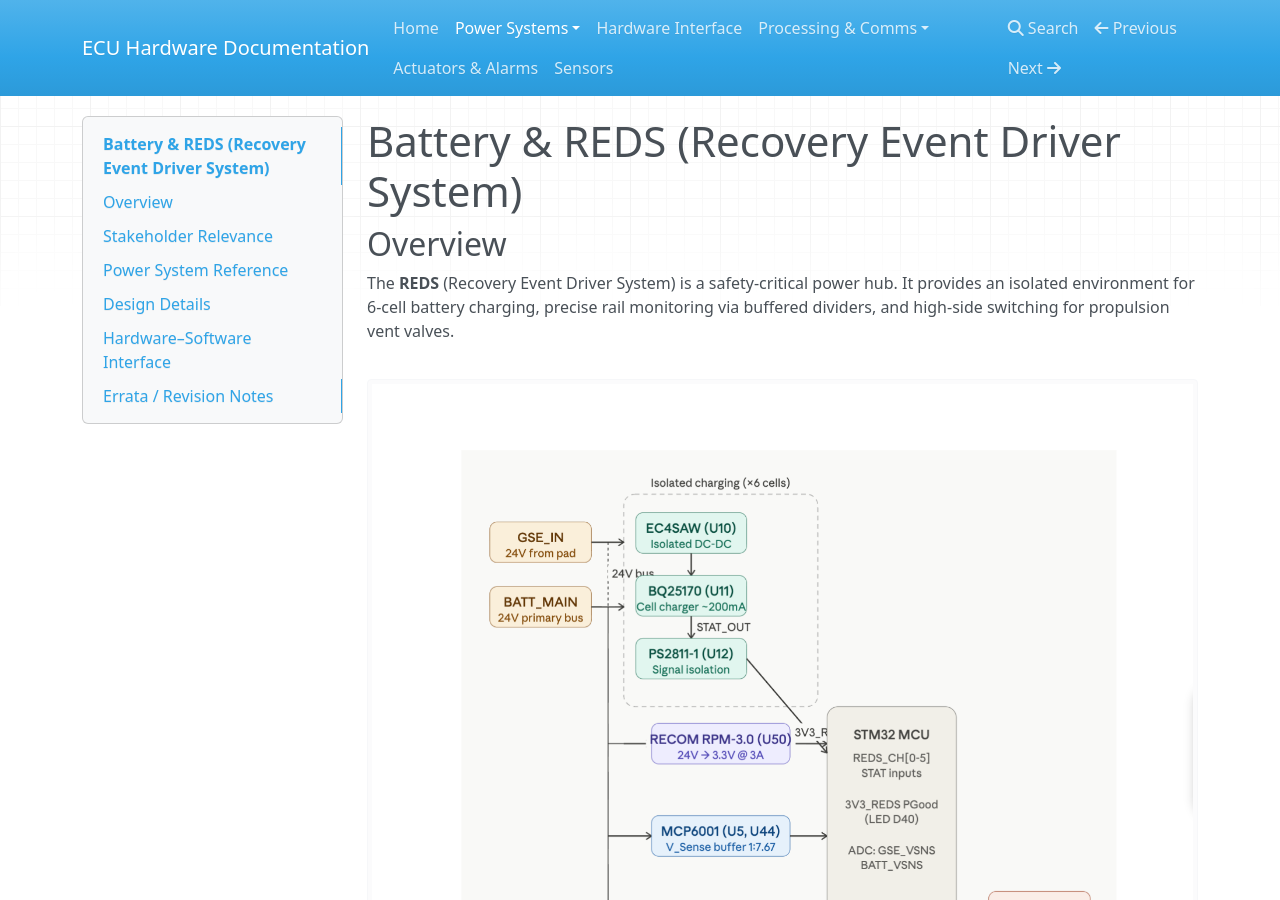
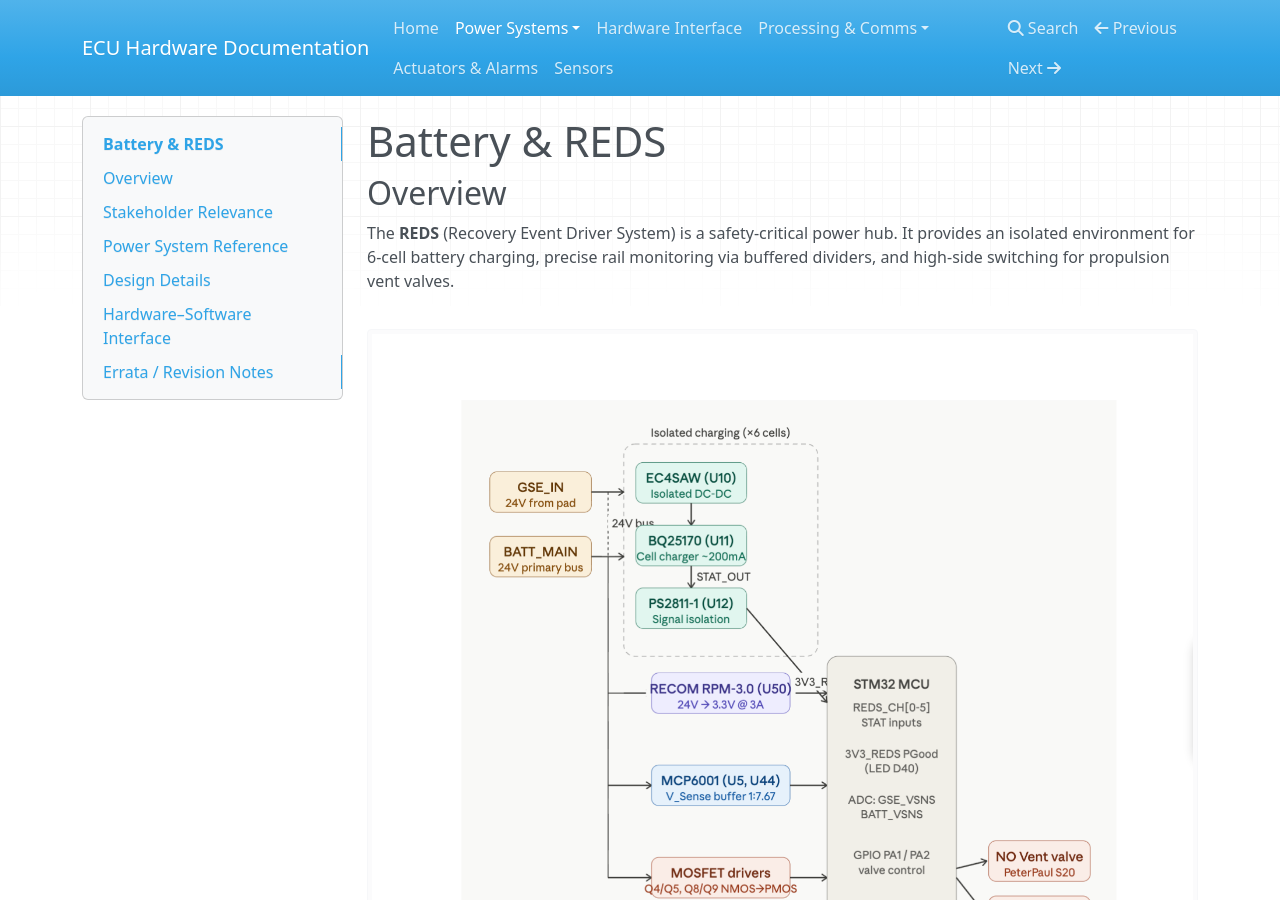
Before and after one commit to UCI-Rocket-Project/rocket2-ecu-hardware, an MkDocs documentation site: the page built from docs/power/battery_reds.md, in a window 1280 px wide and 900 px high. Built offline with MkDocs 1.6.1, drawn with Linux system fonts in a browser that asks for light colours; nearby versions of some CDN libraries.

```diff
--- a/docs/power/battery_reds.md
+++ b/docs/power/battery_reds.md
@@ -1,4 +1,4 @@
-# Battery & REDS (Recovery Event Driver System)
+# Battery & REDS
 
 ## Overview
 The **REDS** (Recovery Event Driver System) is a safety-critical power hub. It provides an isolated environment for 6-cell battery charging, precise rail monitoring via buffered dividers, and high-side switching for propulsion vent valves.
```
